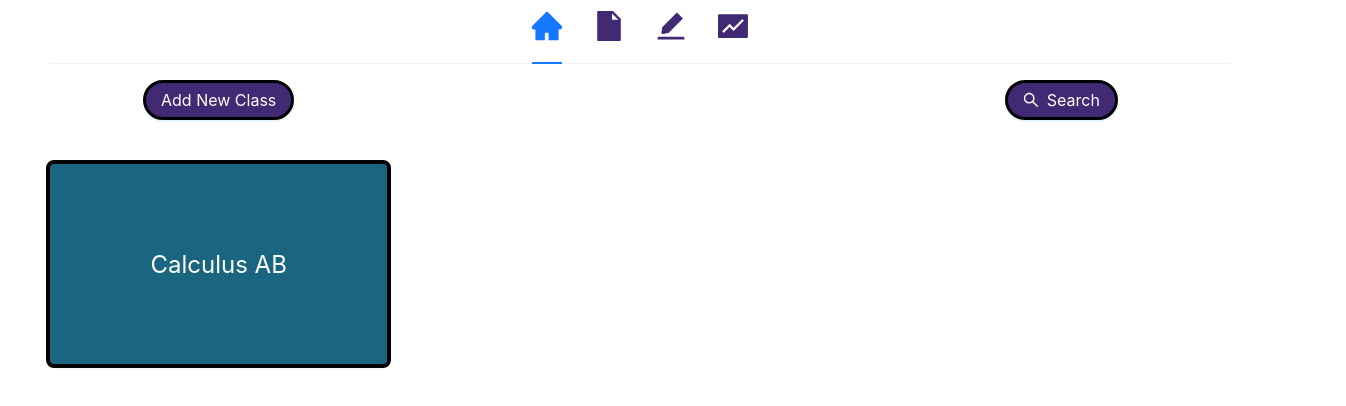
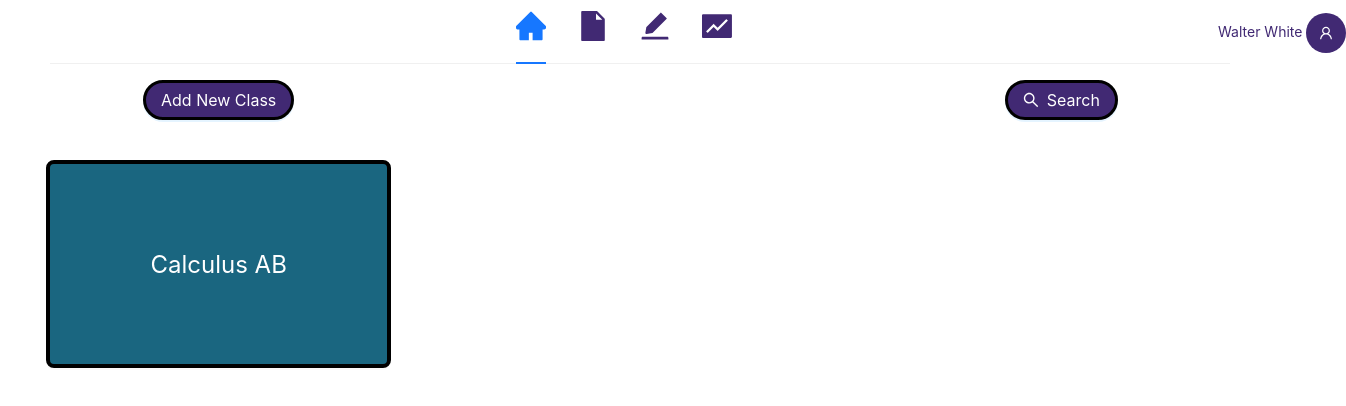
Before and after one commit to Highzahawk/Graviton, a React (Create React App) app: page / in a window 1280 px wide. Shown: the top 406 px of the page, 1346 px wide, since content can reach past the window. Built offline with nearby package versions, Linux system fonts and the light colour scheme.

Commit message:
added avatar icon

```diff
--- a/src/Navbar.js
+++ b/src/Navbar.js
@@ -1,42 +1,59 @@
 import { Link, useMatch, useResolvedPath, useLocation, NavLink } from "react-router-dom"
-import { Menu, Layout } from 'antd';
+import { Menu, Layout, Dropdown, Avatar, Badge} from 'antd';
 import {
   HomeFilled,
   FileFilled,
   FundFilled,
-  EditFilled
+  EditFilled,
+  UserOutlined
 } from '@ant-design/icons';
 import './navbar.css';
 import React, { useState } from 'react'
 
 export default function Navbar() {
     const location = useLocation();
+    const { Header, Content, Footer } = Layout;
+
     return (
       <Layout>
-        <Layout.Header className = "navbar" style={{ backgroundColor: '#ffffff' }}>
-          <Menu className = "navbar"  style={{ display: 'flex', justifyContent: 'center' }} mode="horizontal" selectedKeys={[location.pathname]}>
+        <Header style={{ backgroundColor: '#ffffff' }}>
+          <Menu className = "navbar"
+            mode="horizontal"
+            selectedKeys={[location.pathname]}>
+
           <Menu.Item key="/" className="nav-item" >
               <Link  to="/">
                 <HomeFilled style={{ fontSize: '30px' }} />
               </Link>
           </Menu.Item>
+
           <Menu.Item key="/pages/FileManager" className="nav-item" >
               <Link to="/pages/FileManager">
                 <FileFilled className="icon" style={{ fontSize: '30px' }} />
               </Link>
           </Menu.Item>
+
           <Menu.Item key="/pages/practice" className="nav-item" >
               <Link to="/pages/practice">
                 <EditFilled style={{ fontSize: '30px' }} />
               </Link>
           </Menu.Item>
+
           <Menu.Item key="/pages/dashboard" className="nav-item" >
               <Link to="/pages/dashboard">
                 <FundFilled style={{ fontSize: '30px' }} />
               </Link>
           </Menu.Item>
+
+          <Menu.Item key="/pages/account">
+          <Link to="/pages/account">
+            <span className="avatar-item">
+              Walter White <Avatar shape = "circle" icon = {<UserOutlined/>} size = 'large' style = {{backgroundColor: '#412973'}}/>
+            </span>
+            </Link>
+          </Menu.Item>
           </Menu>
-        </Layout.Header>
+        </Header>
       </Layout>
     );
   }
--- a/src/navbar.css
+++ b/src/navbar.css
@@ -1,8 +1,6 @@
 *{
     box-sizing: border-box;
 }
-
-
 
 .container{
     margin: 1rem;
@@ -12,9 +10,18 @@
 .navbar{
     background-color: #ffffff;
     color: white;
+    display: 'flex';
+    justify-content: center;
+    position: relative;
 }
 
 
 .ant-menu-item.nav-item {
     color: #412973;
 }
+
+.avatar-item {
+    position: absolute;
+    left: 470px;
+    color: #412973;
+}
```
Lines whose indentation alone changed are shown as unchanged.
